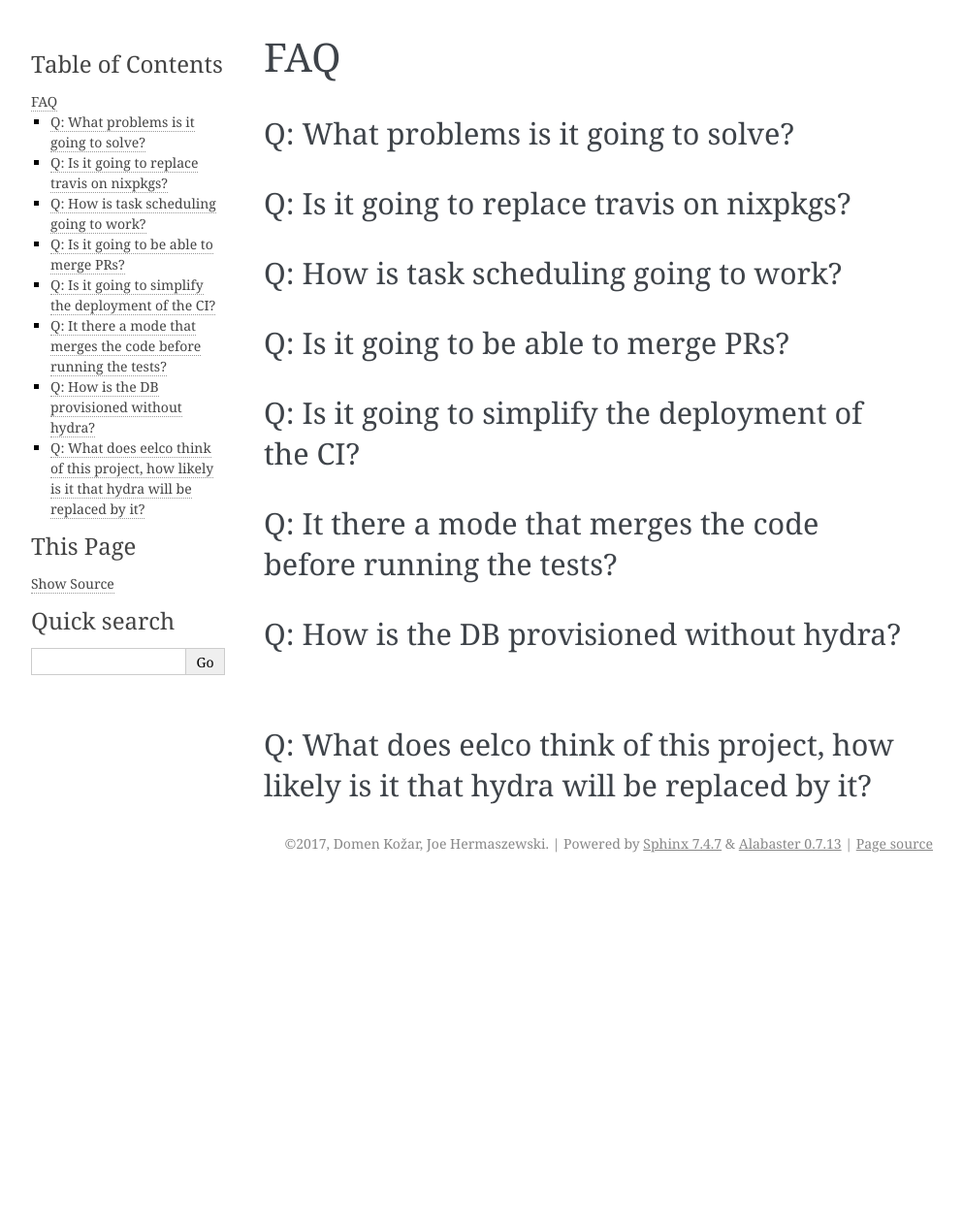
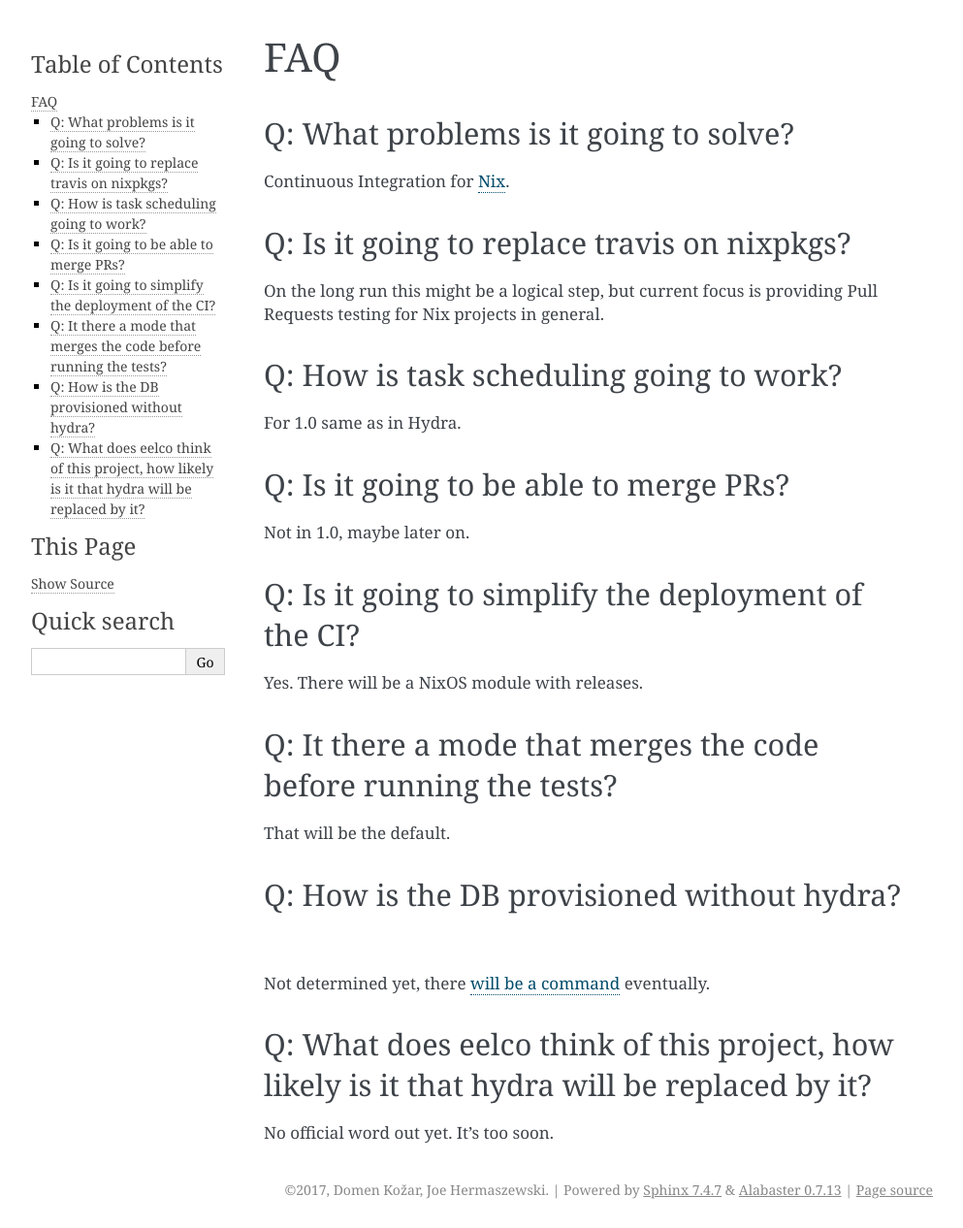
Before and after one commit to hercules-ci/legacy-old-hercules, a Sphinx documentation site: the page built from docs/faq.rst, in a window 1280 px wide. Shown: the whole page at 97% size, without its empty margins (148-1141 px from the left). Built offline with Sphinx 7.4.7, drawn with Linux system fonts in a browser that asks for light colours; pages that are not in the unit, such as notebooks, are missing from menus; before the commit the page ends 909 px from its top, so only the background shows below that.

Commit message:
docs: first verion of faq and intro

```diff
--- a/docs/faq.rst
+++ b/docs/faq.rst
@@ -4,23 +4,41 @@ FAQ
 Q: What problems is it going to solve?
 **************************************
 
+Continuous Integration for `Nix <https://nixos.org/nix/>`_.
+
 Q: Is it going to replace travis on nixpkgs?
 ********************************************
+
+On the long run this might be a logical step,
+but current focus is providing Pull Requests testing
+for Nix projects in general.
 
 Q: How is task scheduling going to work?
 ********************************************
 
+For 1.0 same as in Hydra.
+
 Q: Is it going to be able to merge PRs?
 ********************************************
 
+Not in 1.0, maybe later on.
+
 Q: Is it going to simplify the deployment of the CI?
-********************************************
+****************************************************
+
+Yes. There will be a NixOS module with releases.
 
 Q: It there a mode that merges the code before running the tests?
-********************************************
+*****************************************************************
+
+That will be the default.
 
 Q: How is the DB provisioned without hydra?
 ********************************************
 
+Not determined yet, there `will be a command <https://github.com/hercules-ci/hercules/issues/13>`_ eventually.
+
 Q: What does eelco think of this project, how likely is it that hydra will be replaced by it?
 *********************************************************************************************
+
+No official word out yet. It's too soon.
```
Also changed, not shown: docs/index.rst (+9 -2 lines).
